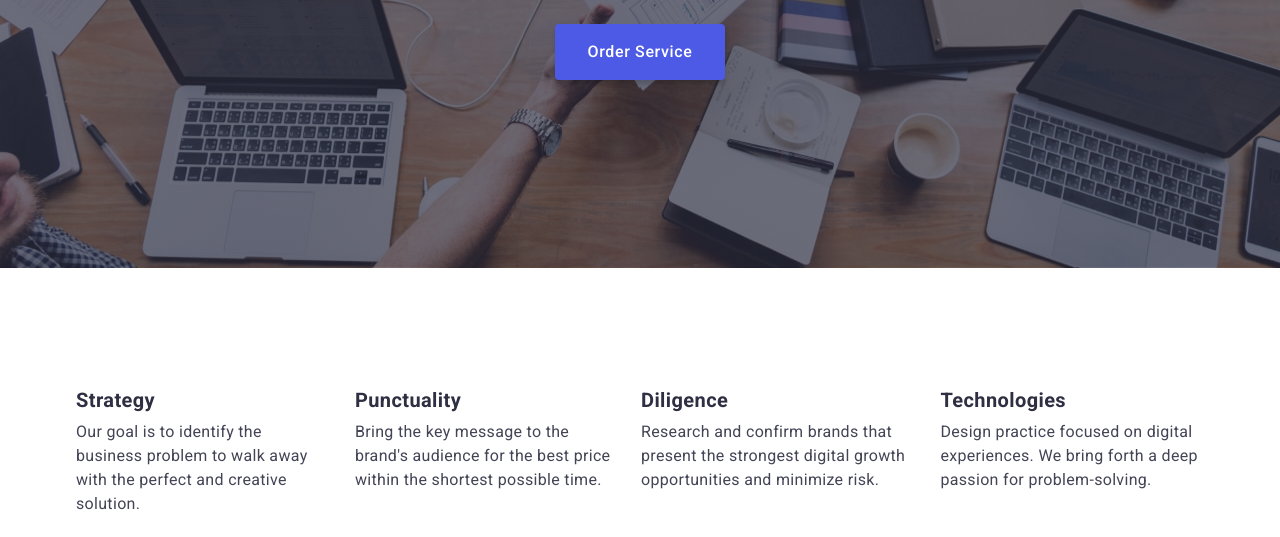
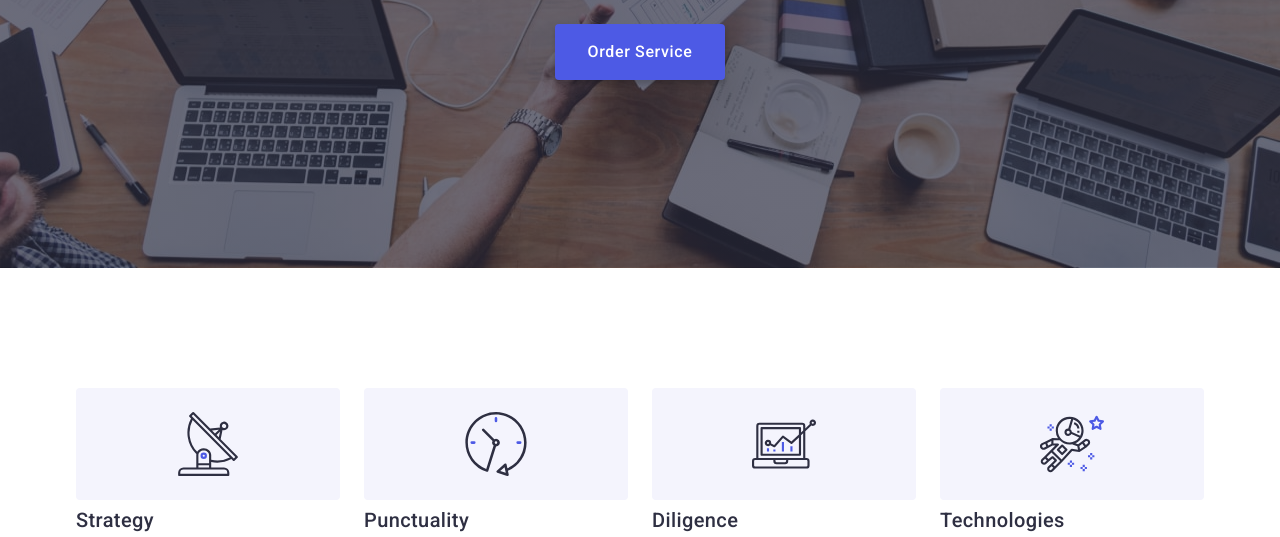
Before and after one commit to Dmitro80/goit-marcup-hw-04, a plain HTML site: page index.html in a window 1280 px wide. Shown: the part 405-942 px from the top of the page. Drawn offline with nearby package versions, Linux system fonts and the light colour scheme.

Commit message:
13..04(2)

```diff
--- a/css/styles.css
+++ b/css/styles.css
@@ -232,10 +232,21 @@
     padding-bottom: 120px;
 
     }
+    .hero-img {
+        background-color: var(--backgraund-fon);
+        display: flex;
+        align-items: center;
+        justify-content: center;
+        width: 264px;
+        height: 112px;
+        margin-bottom: 8px;
+        border-radius: 4px;
+        }
 
 
 
     .hero-title {
+    font-weight: 500;
     font-size: 20px;
     line-height: 1.2;
     letter-spacing: 0.02em;
@@ -243,6 +254,9 @@
     margin-bottom: 8px;
     }
 
+    .hero-link {
+        width: calc((100% - 72px) / 4);
+        }
 
 
     .hero-text {
--- a/index.html
+++ b/index.html
@@ -59,24 +59,47 @@
     <section class="hero">
         <div class="container">
             <h2 class="visually-hidden"></h2>
+            <div class="hero-section">
                 <ul class="list">
                         <li class="hero-link link">
+                            <div class="hero-img">
+                                <svg class="hero-img-icon" width="64" height="64">
+                                <use href="./images/icons2.svg#icon-antenna-1"></use>
+                                </svg>
+                            </div>
             <h3 class="hero-title">Strategy</h3>
             <p class="hero-text">Our goal is to identify the business problem to walk away with the perfect and creative solution. </p>
                         </li>
-                <li>
+                        <li class="hero-link link">
+                            <div class="hero-img">
+                                <svg class="hero-img-icon" width="64" height="64">
+                                <use href="./images/icons2.svg#icon-clock-1-1"></use>
+                                </svg>
+                            </div>
             <h3 class="hero-title">Punctuality</h3>
             <p class="hero-text">Bring the key message to the brand's audience for the best price within the shortest possible time.</p>
                         </li>
-                <li>
+                        <li class="hero-link link">
+                            <div class="hero-img">
+                                <svg class="hero-img-icon" width="64" height="64">
+                                <use href="./images/icons2.svg#icon-diagram-1"></use>
+                                </svg>
+                            </div>
             <h3 class="hero-title">Diligence</h3>
             <p class="hero-text">Research and confirm brands that present the strongest digital growth opportunities and minimize risk.</p>
                         </li>
-                <li>
+                        <li class="hero-link link">
+                            <div class="hero-img">
+                                <svg class="hero-img-icon" width="64" height="64">
+                                <use href="./images/icons2.svg#icon-astronaut-1"></use>
+                                </svg>
+                            </div>
             <h3 class="hero-title">Technologies</h3>
             <p class="hero-text">Design practice focused on digital experiences. We bring forth a deep passion for problem-solving.</p>
                         </li>
                     </ul>
+                </div>
+
             </div>
         </section>
     <!-- What are we doing -->
```
Lines whose indentation alone changed are shown as unchanged.
